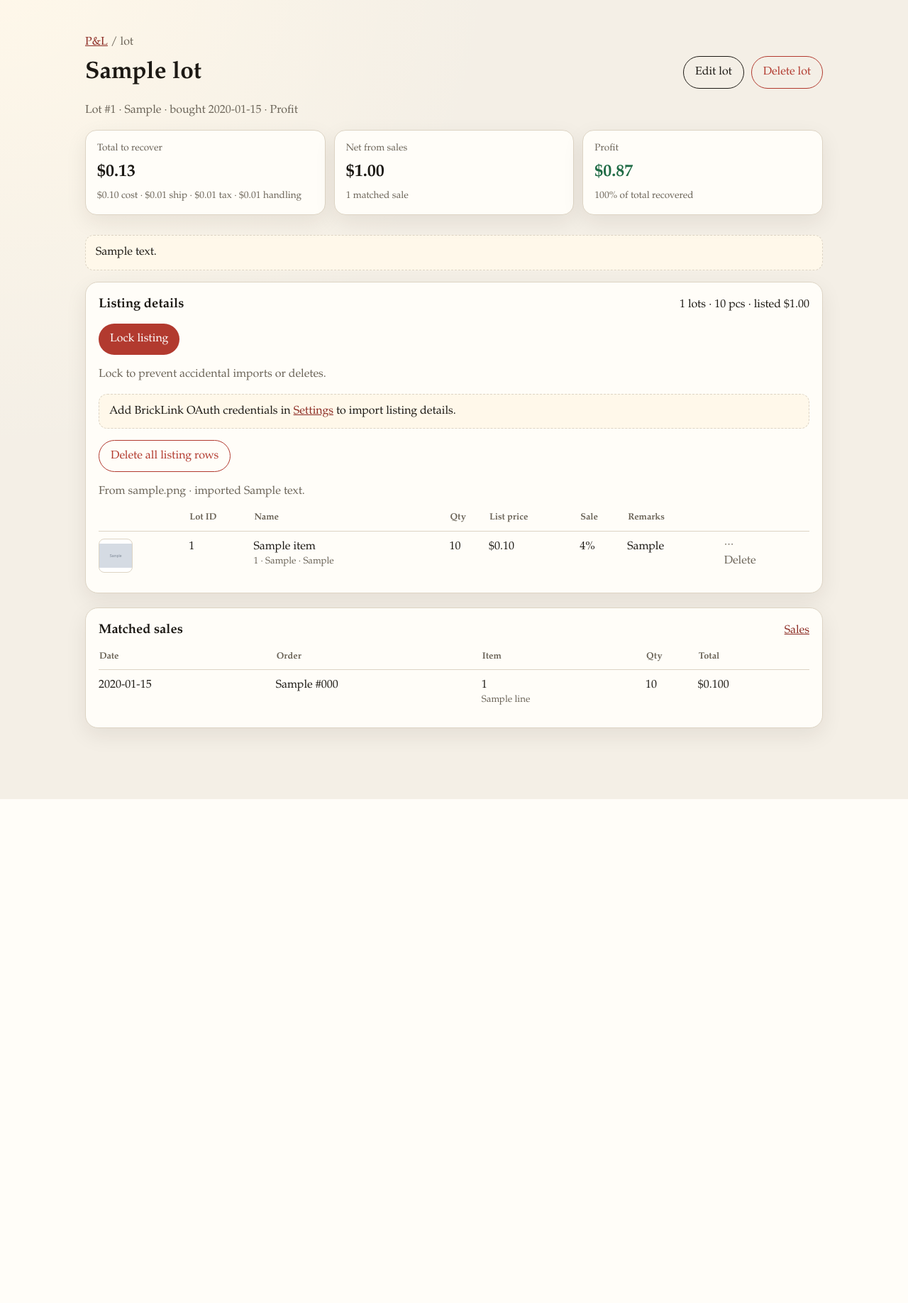
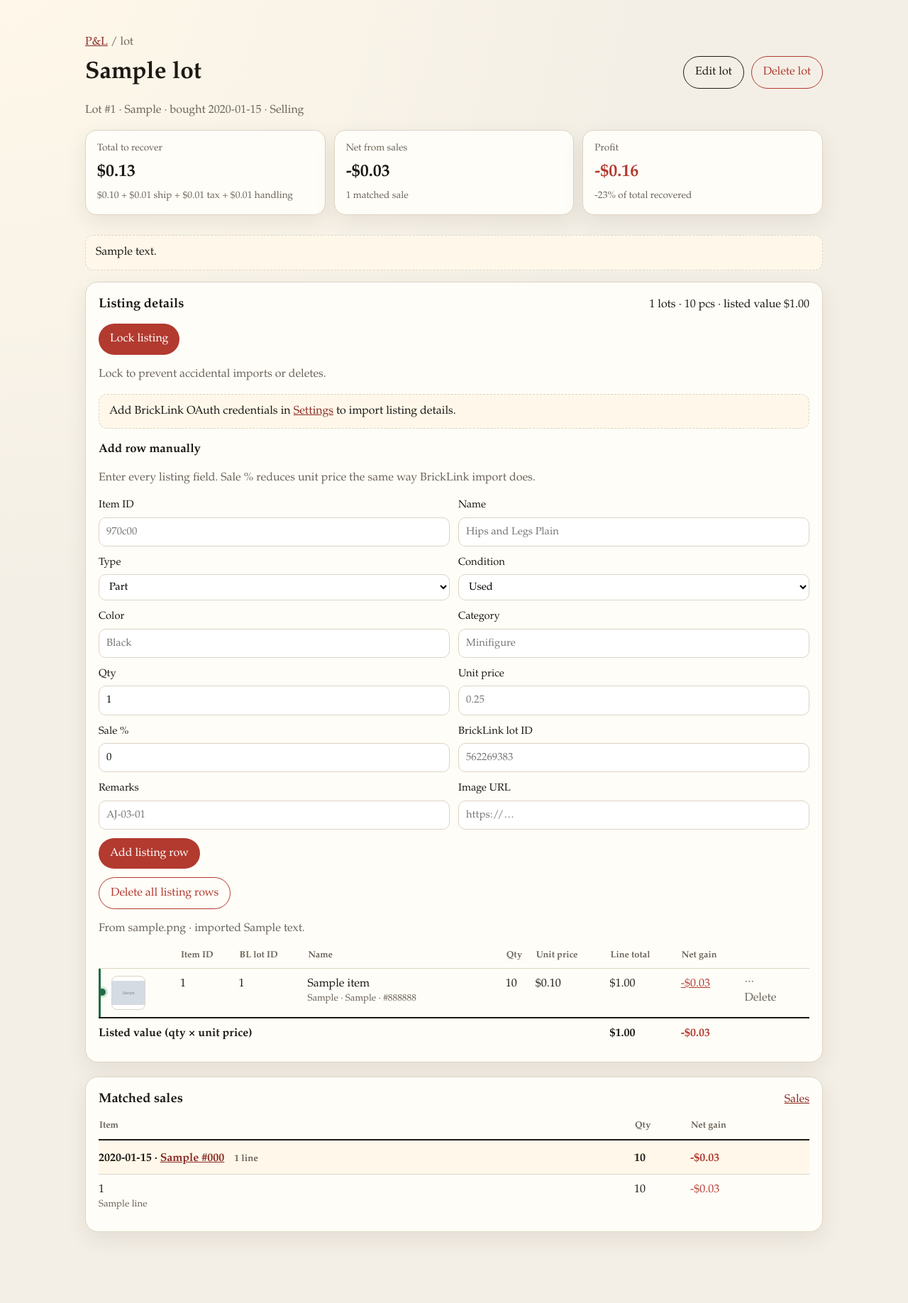
Before and after one commit to ganorabricks-affilho/Lotledger, a Flask app: page /lots/1 in a window 1280 px wide. Shown: the part 62-1898 px from the top of the page at 71% size. Before the commit the page ends 1188 px from the top, so only its background shows below. Run offline with Flask 3, Linux system fonts and the light colour scheme; data comes from the database, SQL or seed files in the repository; tables that the repository leaves empty hold one stand-in row (values such as "Sample post"); grey boxes marked "Sample" are stand-in pictures; some libraries are stand-ins or nearby versions.

Commit message:
Match sales to lots by BL lot ID and drive lot P&L from net gain.
Add a match action that skips already-processed lines, persist updated line net gains when shipping/packing change, and improve lot listing UI with manual rows, match flags, and sales grouped by order.

Co-authored-by: Cursor <cursoragent@cursor.com>

```diff
--- a/app.py
+++ b/app.py
@@ -112,6 +112,58 @@ def lot_details(lot_id):
     return redirect(url_for("lot_detail", lot_id=lot_id))
 
 
+@app.route("/lots/<int:lot_id>/details/manual", methods=["POST"])
+def lot_details_manual(lot_id):
+    lot = db.get_lot(lot_id)
+    if lot is None:
+        flash("Lot not found.")
+        return redirect(url_for("dashboard"))
+    if lot.get("details_locked"):
+        flash("Listing details are locked. Unlock to add rows.")
+        return redirect(url_for("lot_detail", lot_id=lot_id))
+    item_id = (request.form.get("item_id") or "").strip()
+    try:
+        qty = int(request.form.get("qty") or 0)
+    except ValueError:
+        qty = 0
+    if not item_id or qty <= 0:
+        flash("Manual row needs an item ID and quantity greater than 0.")
+        return redirect(url_for("lot_detail", lot_id=lot_id))
+    try:
+        sale_rate = max(0, int(request.form.get("sale_rate") or 0))
+    except ValueError:
+        sale_rate = 0
+    unit_cents = db.parse_money(request.form.get("price"))
+    if sale_rate > 0:
+        unit_cents = int(round(unit_cents * (100 - sale_rate) / 100.0))
+    item_type = (request.form.get("item_type") or "P").strip() or "P"
+    if item_type not in brickstore.ITEM_TYPES:
+        item_type = "P"
+    condition = (request.form.get("condition") or "U").strip() or "U"
+    if condition not in brickstore.CONDITIONS:
+        condition = "U"
+    item = {
+        "item_id": item_id,
+        "item_name": (request.form.get("item_name") or "").strip(),
+        "item_type": item_type,
+        "color": (request.form.get("color") or "").strip(),
+        "category": (request.form.get("category") or "").strip(),
+        "qty": qty,
+        "price_cents": unit_cents,
+        "sale_rate": sale_rate,
+        "condition": condition,
+        "remarks": (request.form.get("remarks") or "").strip(),
+        "bl_lot_id": (request.form.get("bl_lot_id") or "").strip(),
+        "image_url": (request.form.get("image_url") or "").strip(),
+    }
+    result = db.append_listing(lot_id, "manual", [item])
+    if result["skipped"]:
+        flash("That BrickLink lot ID is already on this lot.")
+    else:
+        flash("Listing row added.")
+    return redirect(url_for("lot_detail", lot_id=lot_id))
+
+
 @app.route("/lots/<int:lot_id>/details/clear", methods=["POST"])
 def lot_details_clear(lot_id):
     lot = db.get_lot(lot_id)
@@ -210,6 +262,18 @@ def sales():
     )
 
 
+@app.route("/sales/match", methods=["POST"])
+def sales_match():
+    result = db.match_sales_to_lots()
+    flash(
+        f"Matched {result['matched']} sale line"
+        f"{'s' if result['matched'] != 1 else ''} to lots"
+        f" · {result['already_matched']} already processed"
+        f" · {result['unmatched_with_id']} with BL lot ID still unmatched."
+    )
+    return redirect(url_for("sales"))
+
+
 @app.route("/sales/brickowl", methods=["POST"])
 def sales_brickowl_import():
     key = db.get_setting("brickowl_api_key")
@@ -282,7 +346,11 @@ def order_costs(order_id):
         db.parse_money(request.form.get("other_costs")),
         db.parse_money(request.form.get("packing")),
     )
-    flash("Shipping and packing materials saved. Net gain was split across items.")
+    order = db.get_order(order_id)
+    flash(
+        "Shipping and packing saved. "
+        f"Line net gains updated in the database (order net {db.money(order['net_cents'])})."
+    )
     return redirect(url_for("order_detail", order_id=order_id))
 
 
--- a/static/style.css
+++ b/static/style.css
@@ -39,8 +39,10 @@ a { color: var(--brick-dark); }
 nav { display: flex; gap: 18px; }
 nav a { text-decoration: none; color: var(--muted); }
 main { max-width: 1080px; margin: 0 auto; padding: 32px 20px 80px; }
+main:has(.sales-layout) { max-width: 1280px; }
 h1 { margin: 0 0 8px; font-size: 2.1rem; }
 h2 { margin: 0 0 14px; font-size: 1.15rem; }
+h3 { margin: 0 0 10px; font-size: 1.05rem; }
 .lede, .eyebrow, small, .crumb { color: var(--muted); }
 .eyebrow { text-transform: uppercase; letter-spacing: 0.12em; font-size: 0.75rem; margin: 0 0 8px; }
 .hero { display: flex; justify-content: space-between; gap: 24px; align-items: flex-end; margin-bottom: 28px; }
@@ -109,9 +111,22 @@ td small, td a + small { display: block; }
 .grid-2 { display: grid; grid-template-columns: 1fr 1.1fr; gap: 18px; }
 .sales-layout {
   display: grid;
-  grid-template-columns: minmax(220px, 280px) minmax(0, 1fr);
   gap: 18px;
-  align-items: start;
+}
+.sales-imports {
+  display: grid;
+  grid-template-columns: 1fr 1fr 1fr;
+  gap: 18px;
+  align-items: stretch;
+}
+.sales-imports .panel {
+  margin-bottom: 0;
+  display: flex;
+  flex-direction: column;
+  height: 100%;
+}
+.sales-imports .panel > button {
+  margin-top: auto;
 }
 .sales-orders .table-scroll.wide {
   max-height: none;
@@ -130,6 +145,19 @@ td small, td a + small { display: block; }
   padding-bottom: 10px;
 }
 .sales-orders tr.month-group small {
+  display: inline;
+  margin-left: 10px;
+  font-weight: 600;
+  color: var(--muted);
+}
+.matched-sales tr.order-group td {
+  background: #fff8ea;
+  border-top: 2px solid var(--ink);
+  font-weight: 700;
+  padding-top: 14px;
+  padding-bottom: 10px;
+}
+.matched-sales tr.order-group small {
   display: inline;
   margin-left: 10px;
   font-weight: 600;
@@ -216,6 +244,22 @@ input, select, textarea {
   border-radius: 8px;
   display: block;
 }
+.match-col {
+  width: 18px;
+  padding-right: 4px !important;
+  vertical-align: middle;
+}
+.match-flag {
+  display: inline-block;
+  width: 10px;
+  height: 10px;
+  border-radius: 50%;
+  background: var(--up);
+  box-shadow: 0 0 0 3px rgba(31, 107, 69, 0.18);
+}
+tr.is-matched td:first-child {
+  box-shadow: inset 3px 0 0 var(--up);
+}
 .ids { font-size: 0.85rem; color: var(--muted); }
 .ids summary { cursor: pointer; list-style: none; letter-spacing: 0.12em; }
 .ids summary::-webkit-details-marker { display: none; }
@@ -250,5 +294,5 @@ button:disabled {
   to { transform: rotate(360deg); }
 }
 @media (max-width: 800px) {
-  .hero, .grid-2, .sales-layout, .stats, .stats.compact, .row, .split { grid-template-columns: 1fr; display: grid; }
+  .hero, .grid-2, .sales-imports, .stats, .stats.compact, .row, .split { grid-template-columns: 1fr; display: grid; }
 }
--- a/templates/dashboard.html
+++ b/templates/dashboard.html
@@ -90,7 +90,7 @@
     <h2>Unmatched sold rows</h2>
     <a href="{{ url_for('sales') }}">Open sales</a>
   </div>
-  <p class="empty">{{ summary.unmatched_count }} sold rows still need a purchased lot ({{ money(summary.unmatched_net_cents) }} net gain). Matching comes next.</p>
+  <p class="empty">{{ summary.unmatched_count }} sold rows still need a purchased lot ({{ money(summary.unmatched_net_cents) }} net gain). Use Match sales to lots on the Sales page.</p>
 </section>
 {% endif %}
 {% endblock %}
--- a/templates/lot_detail.html
+++ b/templates/lot_detail.html
@@ -22,8 +22,8 @@
 <div class="stats compact">
   <article>
     <span>Total to recover</span>
-    <strong>{{ money(lot.invested_cents) }}</strong>
-    <em>{{ money(lot.cost_cents) }} cost · {{ money(lot.shipping_cents) }} ship · {{ money(lot.tax_cents) }} tax · {{ money(lot.handling_cents) }} handling</em>
+    <strong>{{ money(lot.cost_cents + lot.shipping_cents + lot.tax_cents + lot.handling_cents) }}</strong>
+    <em>{{ money(lot.cost_cents) }} + {{ money(lot.shipping_cents) }} ship + {{ money(lot.tax_cents) }} tax + {{ money(lot.handling_cents) }} handling</em>
   </article>
   <article>
     <span>Net from sales</span>
@@ -45,7 +45,7 @@
   <div class="panel-head">
     <h2>Listing details{% if lot.details_locked %} · locked{% endif %}</h2>
     {% if lot.has_details %}
-    <span>{{ lot.detail_count }} lots · {{ lot.listed_qty }} pcs · listed {{ money(lot.listed_value_cents) }}</span>
+    <span>{{ lot.detail_count }} lots · {{ lot.listed_qty }} pcs · listed value {{ money(lot.listed_value_cents) }}</span>
     {% endif %}
   </div>
   {% if lot.has_details or lot.details_locked %}
@@ -76,6 +76,69 @@
   {% else %}
   <p class="empty">Add BrickLink OAuth credentials in <a href="{{ url_for('settings') }}">Settings</a> to import listing details.</p>
   {% endif %}
+
+  <form class="form" method="post" action="{{ url_for('lot_details_manual', lot_id=lot.id) }}" style="margin-top: 18px;">
+    <h3>Add row manually</h3>
+    <p class="lede">Enter every listing field. Sale % reduces unit price the same way BrickLink import does.</p>
+    <div class="row">
+      <label>Item ID
+        <input name="item_id" required placeholder="970c00">
+      </label>
+      <label>Name
+        <input name="item_name" placeholder="Hips and Legs Plain">
+      </label>
+    </div>
+    <div class="row">
+      <label>Type
+        <select name="item_type">
+          {% for key, label in item_types.items() %}
+          <option value="{{ key }}" {% if key == 'P' %}selected{% endif %}>{{ label }}</option>
+          {% endfor %}
+        </select>
+      </label>
+      <label>Condition
+        <select name="condition">
+          {% for key, label in conditions.items() %}
+          <option value="{{ key }}" {% if key == 'U' %}selected{% endif %}>{{ label }}</option>
+          {% endfor %}
+        </select>
+      </label>
+    </div>
+    <div class="row">
+      <label>Color
+        <input name="color" placeholder="Black">
+      </label>
+      <label>Category
+        <input name="category" placeholder="Minifigure">
+      </label>
+    </div>
+    <div class="row">
+      <label>Qty
+        <input type="number" name="qty" min="1" value="1" required>
+      </label>
+      <label>Unit price
+        <input name="price" inputmode="decimal" placeholder="0.25">
+      </label>
+    </div>
+    <div class="row">
+      <label>Sale %
+        <input type="number" name="sale_rate" min="0" max="100" value="0">
+      </label>
+      <label>BrickLink lot ID
+        <input name="bl_lot_id" placeholder="562269383">
+      </label>
+    </div>
+    <div class="row">
+      <label>Remarks
+        <input name="remarks" placeholder="AJ-03-01">
+      </label>
+      <label>Image URL
+        <input name="image_url" placeholder="https://…">
+      </label>
+    </div>
+    <button type="submit">Add listing row</button>
+  </form>
+
   {% if lot.has_details %}
   <form method="post" action="{{ url_for('lot_details_clear', lot_id=lot.id) }}" style="margin-top: 12px;" onsubmit="return confirm('Delete all listing rows for this lot?')">
     <button class="danger" type="submit">Delete all listing rows</button>
@@ -88,19 +151,22 @@
     <table>
       <thead>
         <tr>
+          <th class="match-col" title="Matched to a sale"></th>
           <th></th>
-          <th>Lot ID</th>
+          <th>Item ID</th>
+          <th>BL lot ID</th>
           <th>Name</th>
           <th>Qty</th>
-          <th>List price</th>
-          <th>Sale</th>
-          <th>Remarks</th>
+          <th>Unit price</th>
+          <th>Line total</th>
+          <th>Net gain</th>
           <th></th>
         </tr>
       </thead>
       <tbody>
         {% for item in lot.listed_items %}
-        <tr>
+        <tr class="{{ 'is-matched' if item.matched else '' }}">
+          <td class="match-col">{% if item.matched %}<span class="match-flag" title="Matched to a sale"></span>{% endif %}</td>
           <td>
             {% if item.image_url %}
             <img class="thumb" src="{{ item.image_url }}" alt="" referrerpolicy="no-referrer" loading="lazy">
@@ -108,17 +174,28 @@
             —
             {% endif %}
           </td>
+          <td>{{ item.item_id or '—' }}</td>
           <td>{{ item.bl_lot_id or '—' }}</td>
-          <td>{{ item.item_name or item.item_id }}<small>{{ item.item_id }} · {{ item.item_type }} · {{ item.condition }}</small></td>
+          <td>{{ item.item_name or item.item_id }}<small>{{ item.item_type }} · {{ item.condition }}{% if item.color %} · {{ item.color }}{% endif %}</small></td>
           <td>{{ item.qty }}</td>
           <td>{{ money(item.price_cents) }}</td>
-          <td>{% if item.sale_rate %}{{ item.sale_rate }}%{% else %}—{% endif %}</td>
-          <td>{{ item.remarks or '—' }}</td>
+          <td>{{ money(item.qty * item.price_cents) }}</td>
+          <td>
+            {% if item.matched and item.matched_order_id %}
+            <a class="{{ 'up' if item.sale_net_gain_cents >= 0 else 'down' }}" href="{{ url_for('order_detail', order_id=item.matched_order_id) }}">{{ money(item.sale_net_gain_cents) }}</a>
+            {% elif item.matched %}
+            <span class="{{ 'up' if item.sale_net_gain_cents >= 0 else 'down' }}">{{ money(item.sale_net_gain_cents) }}</span>
+            {% else %}
+            —
+            {% endif %}
+          </td>
           <td>
             <details class="ids">
               <summary>⋯</summary>
               <p>Color {{ item.color or '—' }}</p>
               <p>Category {{ item.category or '—' }}</p>
+              {% if item.remarks %}<p>Remarks {{ item.remarks }}</p>{% endif %}
+              {% if item.sale_rate %}<p>Sale {{ item.sale_rate }}%</p>{% endif %}
             </details>
             {% if not lot.details_locked %}
             <form class="inline" method="post" action="{{ url_for('lot_details_item_delete', lot_id=lot.id, item_id=item.id) }}" onsubmit="return confirm('Delete this listing row?')">
@@ -129,6 +206,14 @@
         </tr>
         {% endfor %}
       </tbody>
+      <tfoot>
+        <tr>
+          <td colspan="7">Listed value (qty × unit price)</td>
+          <td>{{ money(lot.listed_value_cents) }}</td>
+          <td class="{{ 'up' if lot.net_cents >= 0 else 'down' }}">{{ money(lot.net_cents) }}</td>
+          <td></td>
+        </tr>
+      </tfoot>
     </table>
   </div>
   {% endif %}
@@ -139,26 +224,34 @@
     <h2>Matched sales</h2>
     <a href="{{ url_for('sales') }}">Sales</a>
   </div>
-  {% if lot.matched_lines %}
-  <table>
+  {% if lot.matched_groups %}
+  <table class="matched-sales">
     <thead>
       <tr>
-        <th>Date</th>
-        <th>Order</th>
         <th>Item</th>
         <th>Qty</th>
-        <th>Total</th>
+        <th>Net gain</th>
       </tr>
     </thead>
     <tbody>
-      {% for line in lot.matched_lines %}
+      {% for group in lot.matched_groups %}
+      <tr class="order-group">
+        <td>
+          {{ group.sold_on }}
+          ·
+          <a href="{{ url_for('order_detail', order_id=group.order_id) }}">{{ group.platform }} #{{ group.order_number }}</a>
+          <small>{{ group.lines|length }} line{{ 's' if group.lines|length != 1 else '' }}</small>
+        </td>
+        <td>{{ group.qty }}</td>
+        <td class="{{ 'up' if group.net_cents >= 0 else 'down' }}">{{ money(group.net_cents) }}</td>
+      </tr>
+      {% for line in group.lines %}
       <tr>
-        <td>{{ line.sold_on }}</td>
-        <td>{{ line.platform }} #{{ line.order_number }}</td>
         <td>{{ line.item_id }}<small>{{ line.item_name }}</small></td>
         <td>{{ line.qty }}</td>
-        <td>{{ money3(line.qty * line.price_cents) }}</td>
+        <td class="{{ 'up' if line.net_gain_cents >= 0 else 'down' }}">{{ money(line.net_gain_cents) }}</td>
       </tr>
+      {% endfor %}
       {% endfor %}
     </tbody>
   </table>
```
Also changed, not shown: database.py (+160 -9 lines), templates/sales.html (+12 -4 lines).
